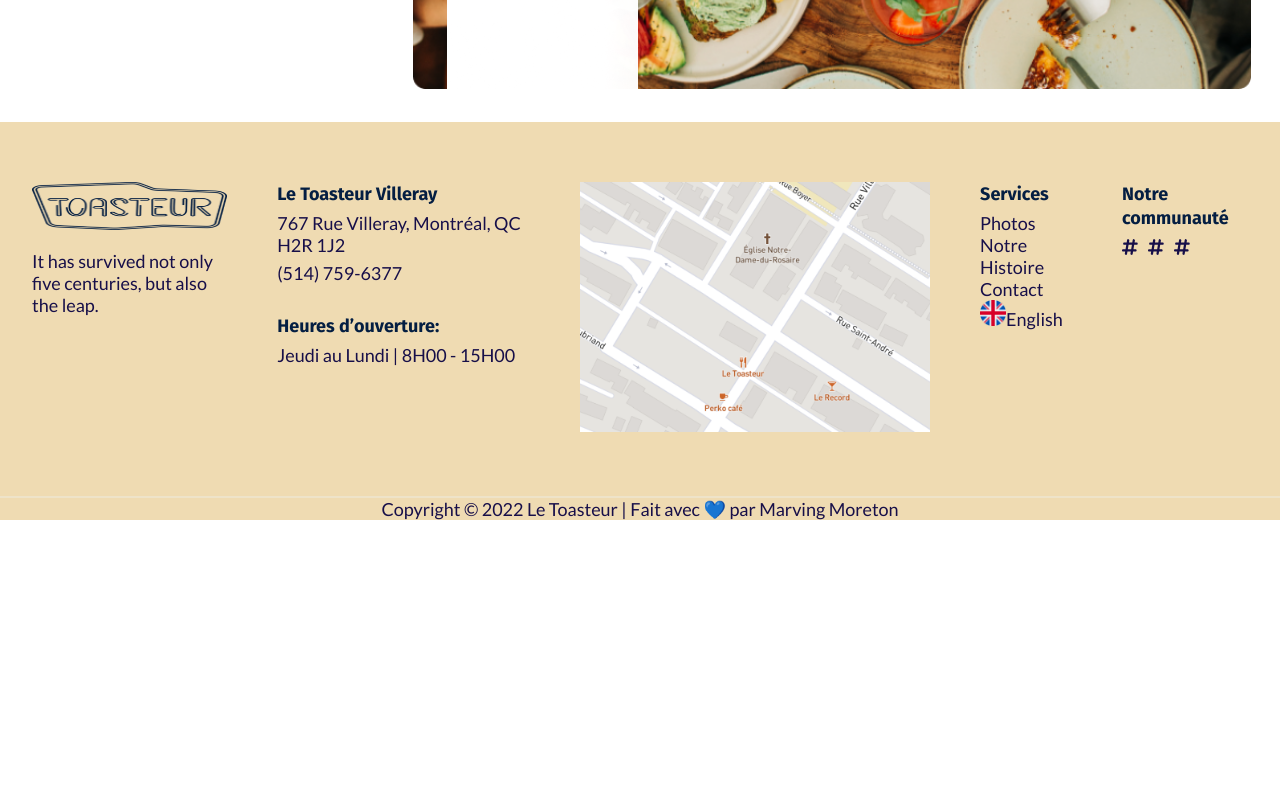
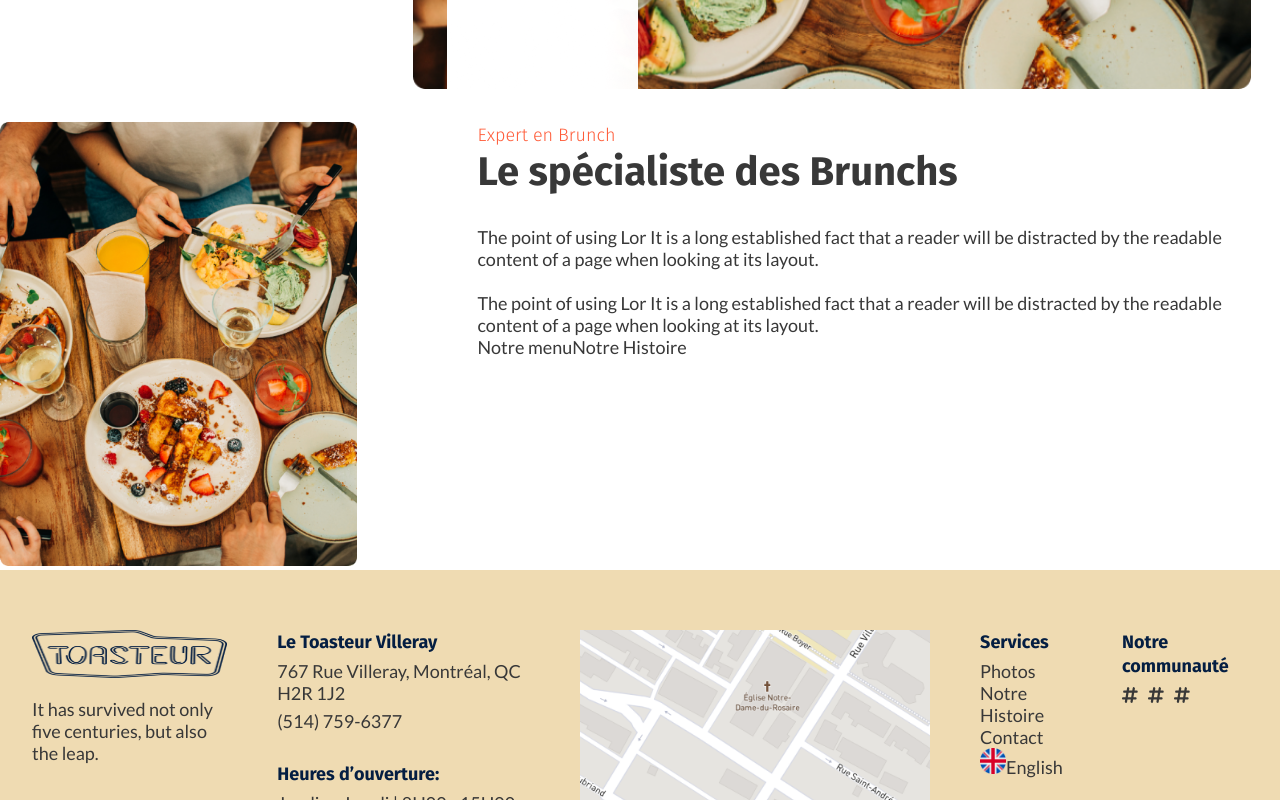
Before and after one commit to MarvingMoreton/le-toasteur-app, a Next.js app: page / in a window 1280 px wide. Shown: the part 640-1440 px from the top of the page. Before the commit the page ends 1160 px from the top, so only its background shows below. Built offline with nearby package versions, Linux system fonts and the light colour scheme.

Commit message:
image featured component - on going

```diff
--- /dev/null
+++ b/components/ui/homepage/ImageFeatured.js
@@ -0,0 +1,45 @@
+import classes from "./ImageFeatured.module.css";
+import Link from "next/link";
+import Image from "next/image";
+import React from "react";
+
+function ImageFeatured() {
+  return (
+    <section className={classes["section-featured"]}>
+      <div>
+        <Image
+          src="/images/expert-brunch.png"
+          alt="test"
+          // layout="fill"
+          width={485}
+          height={602}
+        />
+      </div>
+      <div className={classes["box-text"]}>
+        <span className={classes.subtitle}>Expert en Brunch</span>
+        <h2 className={classes.title}>Le spécialiste des Brunchs</h2>
+        <p>
+          The point of using Lor It is a long established fact that a reader
+          will be distracted by the readable content of a page when looking at
+          its layout.
+        </p>
+        <br></br>
+        <p>
+          The point of using Lor It is a long established fact that a reader
+          will be distracted by the readable content of a page when looking at
+          its layout.
+        </p>
+        <div>
+          <Link href="">
+            <a>Notre menu</a>
+          </Link>
+          <Link href="">
+            <a>Notre Histoire</a>
+          </Link>
+        </div>
+      </div>
+    </section>
+  );
+}
+
+export default ImageFeatured;
--- /dev/null
+++ b/components/ui/homepage/ImageFeatured.module.css
@@ -0,0 +1,21 @@
+.section-featured {
+  display: flex;
+  gap: 12rem;
+  margin: 0 auto;
+  max-width: 130rem;
+}
+
+.subtitle {
+  font-family: "Fira Sans";
+  font-style: normal;
+  font-weight: 300;
+  font-size: 1.8rem;
+  line-height: 26px;
+
+  color: #ff5c39;
+  margin-bottom: 1rem;
+}
+
+.title {
+  margin-bottom: 3rem;
+}
--- a/pages/index.js
+++ b/pages/index.js
@@ -3,11 +3,13 @@
 import styles from "../styles/Home.module.css";
 
 import Hero from "../components/ui/homepage/Hero";
+import ImageFeatured from "../components/ui/homepage/ImageFeatured";
 
 export default function Home() {
   return (
     <div>
       <Hero />
+      <ImageFeatured />
     </div>
   );
 }
--- a/styles/globals.css
+++ b/styles/globals.css
@@ -36,15 +36,12 @@
 
 body,
 li {
-  /* DJ - Body Regular */
   font-family: "Lato";
   font-style: normal;
   font-weight: 400;
   font-size: 1.8rem;
 
-  /* Dark Blue title */
-
-  color: #170f49;
+  color: #383838;
 }
 
 a {
```
Also changed, not shown: public/images/expert-brunch.png (added).
